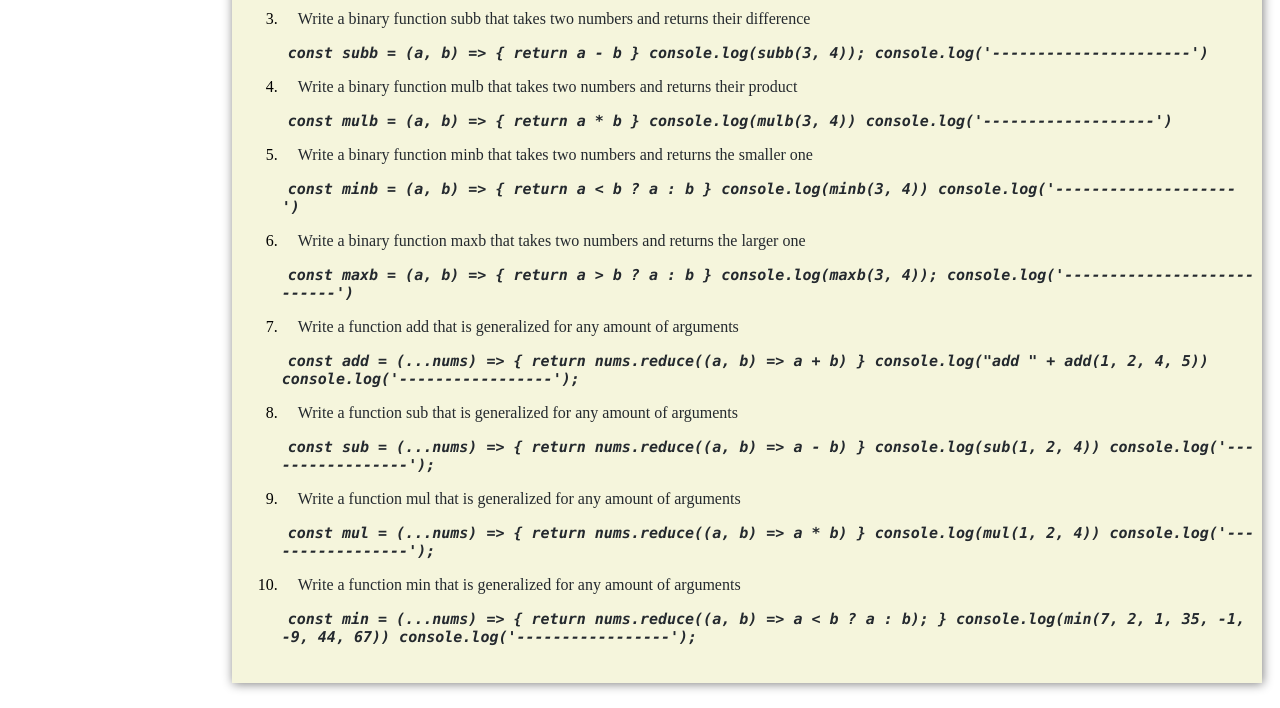
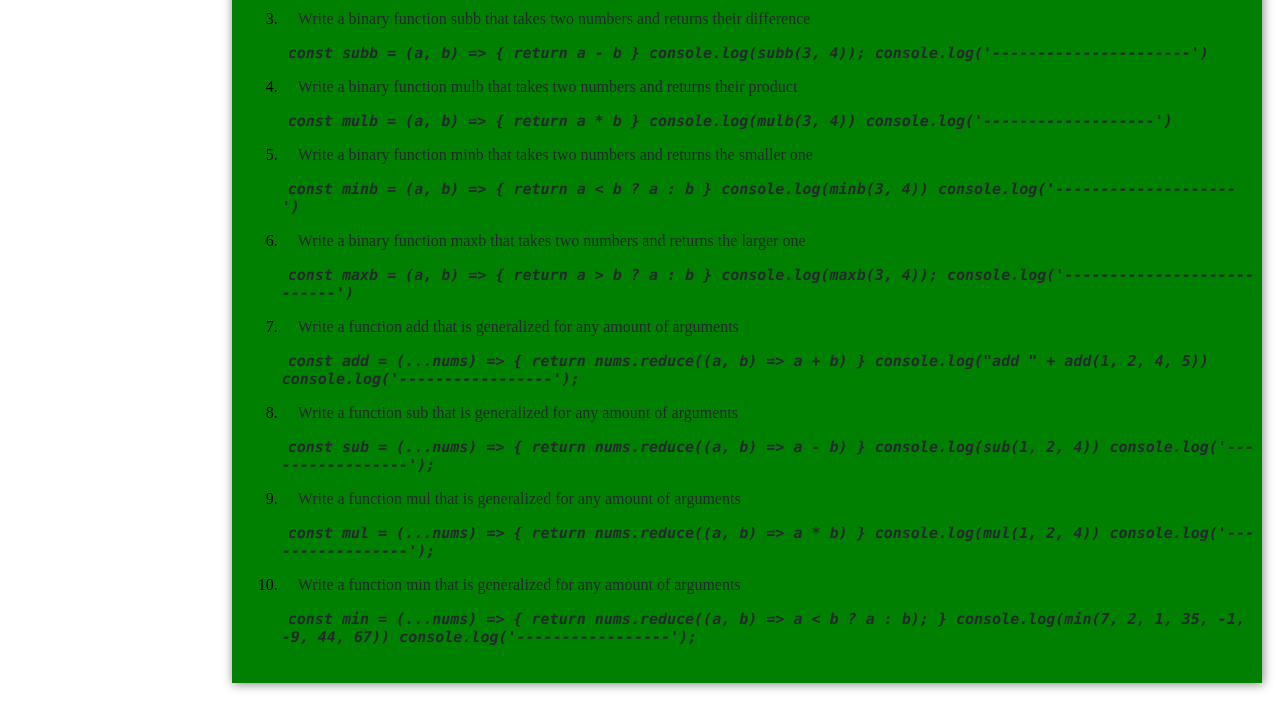
Before and after one commit to zero-to-mastery/JS_Fun_Practice, a plain HTML site: page solutions.html in a window 1280 px wide. Shown: the part 212-920 px from the top of the page. Drawn offline with Linux system fonts and the light colour scheme.

Commit message:
Update style.css

```diff
--- a/style.css
+++ b/style.css
@@ -15,7 +15,7 @@ h1 {
 
 .container {
 	display: flex;
-    background-color: beige;
+    background-color: green;
     box-shadow: 1px 1px 10px grey;
     margin: 2% 18px;
     padding: 10px 5px 5px 10px;
```
